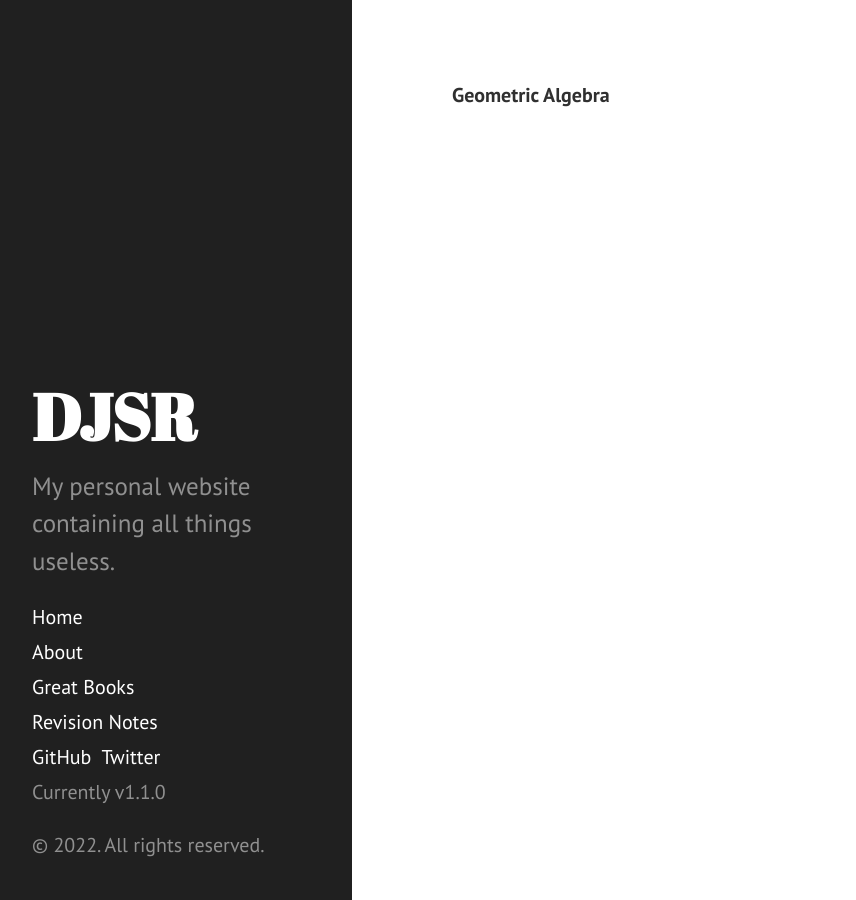
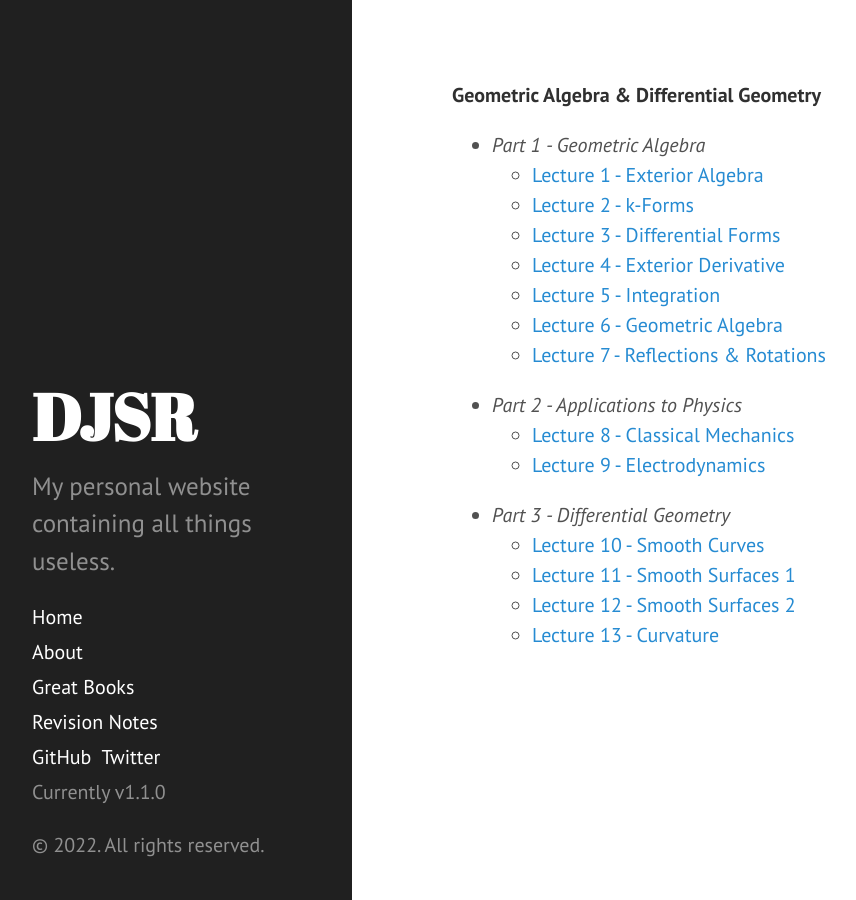
Before and after one commit to dansomrob/dansomrob.github.io, a Jekyll site: the page built from assets/Geometric_Algebra/index.md, in a window 1280 px wide. Shown: the whole page, without its empty margins (8-864 px from the left). Built offline with Jekyll 4.4.1, drawn with Linux system fonts in a browser that asks for light colours.

Commit message:
Update index.md

```diff
--- a/assets/Geometric_Algebra/index.md
+++ b/assets/Geometric_Algebra/index.md
@@ -1,6 +1,23 @@
 ---
 layout: default
-title: Revision Notes
+title: Geometric Algebra
 ---
 
-**Geometric Algebra**
+**Geometric Algebra & Differential Geometry**
+
+- *Part 1 - Geometric Algebra*
+  - [Lecture 1 - Exterior Algebra]({{ site.url }}/assets/GA/Lectures/L1.pdf)
+  - [Lecture 2 - k-Forms]({{ site.url }}/assets/GA/Lectures/L2.pdf)
+  - [Lecture 3 - Differential Forms]({{ site.url }}/assets/GA/Lectures/L3.pdf)
+  - [Lecture 4 - Exterior Derivative]({{ site.url }}/assets/GA/Lectures/L4.pdf)
+  - [Lecture 5 - Integration]({{ site.url }}/assets/GA/Lectures/L5.pdf)
+  - [Lecture 6 - Geometric Algebra]({{ site.url }}/assets/GA/Lectures/L6.pdf)
+  - [Lecture 7 - Reflections & Rotations]({{ site.url }}/assets/GA/Lectures/L7.pdf)
+- *Part 2 - Applications to Physics*
+  - [Lecture 8 - Classical Mechanics]({{ site.url }}/assets/GA/Lectures/L8.pdf)
+  - [Lecture 9 - Electrodynamics]({{ site.url }}/assets/GA/Lectures/L9.pdf)
+- *Part 3 - Differential Geometry*
+  - [Lecture 10 - Smooth Curves]({{ site.url }}/assets/GA/Lectures/L10.pdf)
+  - [Lecture 11 - Smooth Surfaces 1]({{ site.url }}/assets/GA/Lectures/L11.pdf)
+  - [Lecture 12 - Smooth Surfaces 2]({{ site.url }}/assets/GA/Lectures/L12.pdf)
+  - [Lecture 13 - Curvature]({{ site.url }}/assets/GA/Lectures/L13.pdf)
```
